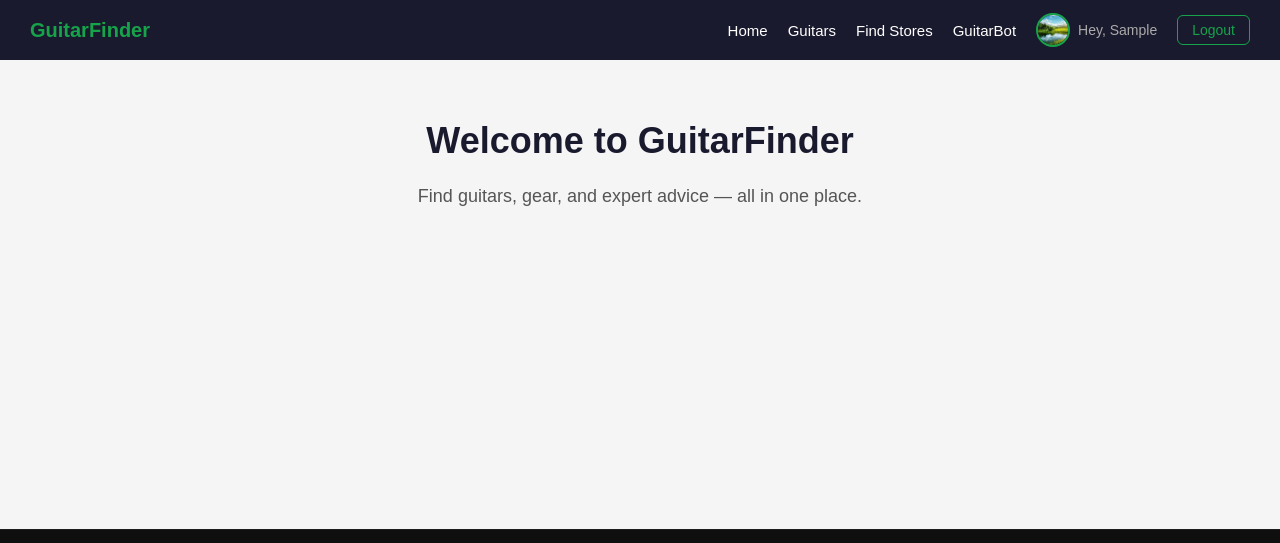
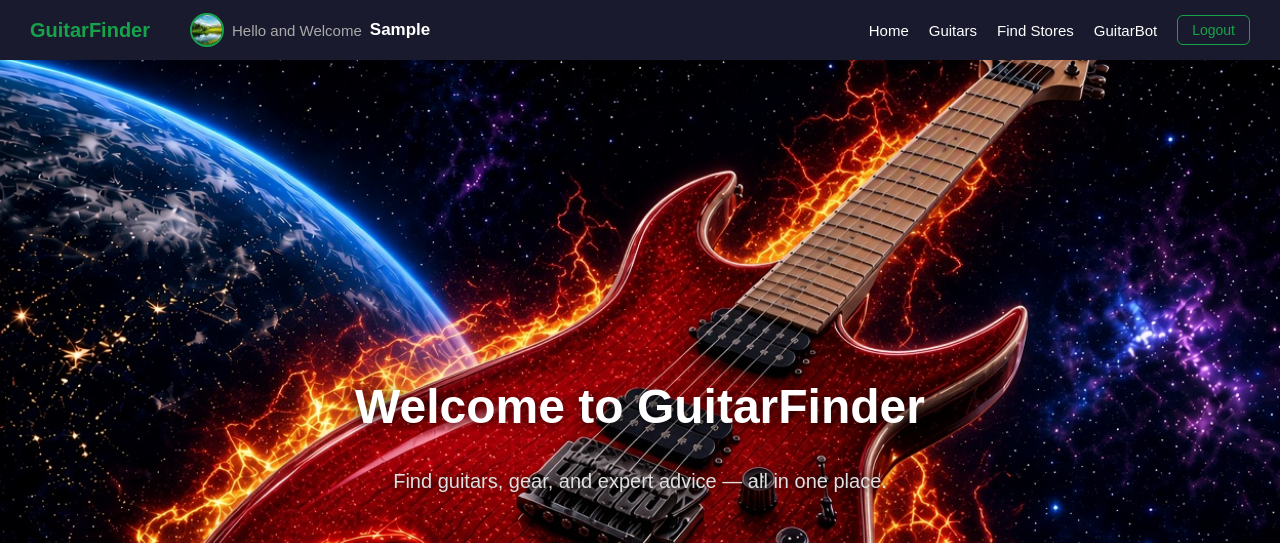
Before and after one commit to Neri-Lenchner/guitar-finder-ver-1, a React (Vite) app in the folder frontend/: page /home in a window 1280 px wide. Shown: the top 543 px of the page. Built offline with nearby package versions, Linux system fonts and the light colour scheme; no server answers; sample sign-in values are in the browser's storage.

Commit message:
before carausel

```diff
--- a/frontend/src/component/HomePage/HomePage.css
+++ b/frontend/src/component/HomePage/HomePage.css
@@ -1,16 +1,25 @@
 .home-page {
-    max-width: 900px;
-    margin: 60px auto;
+    min-height: calc(100vh - 60px);
+    background-size: cover;
+    background-position: center;
+    background-repeat: no-repeat;
+    display: flex;
+    flex-direction: column;
+    align-items: center;
+    justify-content: center;
     text-align: center;
     padding: 0 20px;
 }
 
 .home-page h1 {
-    font-size: 36px;
-    color: #1a1a2e;
+    font-size: 48px;
+    color: #ffffff;
+    text-shadow: 0 2px 12px rgba(0, 0, 0, 0.8);
+    margin-bottom: 16px;
 }
 
 .home-page p {
-    font-size: 18px;
-    color: #555;
+    font-size: 20px;
+    color: #e0e0e0;
+    text-shadow: 0 1px 8px rgba(0, 0, 0, 0.8);
 }
--- a/frontend/src/component/HomePage/HomePage.tsx
+++ b/frontend/src/component/HomePage/HomePage.tsx
@@ -1,9 +1,10 @@
 import { JSX } from 'react';
+import spaceGuitar from '../../assets/super-guitar-in-space.jpg';
 import './HomePage.css';
 
 function HomePage(): JSX.Element {
     return (
-        <div className="home-page">
+        <div className="home-page" style={{ backgroundImage: `url(${spaceGuitar})` }}>
             <h1>Welcome to GuitarFinder</h1>
             <p>Find guitars, gear, and expert advice — all in one place.</p>
         </div>
--- a/frontend/src/component/layout/header/Header.css
+++ b/frontend/src/component/layout/header/Header.css
@@ -36,9 +36,15 @@
     color: #16a34a;
 }
 
+.header-greeting {
+    font-size: 15px;
+    color: #aaa;
+}
+
 .header-username {
-    font-size: 14px;
-    color: #aaa;
+    font-size: 17px;
+    font-weight: bold;
+    color: #ffffff;
 }
 
 .header-logout-btn {
@@ -56,11 +62,18 @@
     color: white;
 }
 
+.header-left {
+    display: flex;
+    align-items: center;
+    gap: 16px;
+}
+
 .header-avatar-link {
     display: flex;
     align-items: center;
     gap: 8px;
     text-decoration: none !important;
+    margin-left: 24px;
 }
 
 .header-avatar-link:hover .header-username {
--- a/frontend/src/component/layout/header/Header.tsx
+++ b/frontend/src/component/layout/header/Header.tsx
@@ -16,24 +16,27 @@ function Header(): JSX.Element {
 
     return (
         <nav className="header">
-            <Link to="/home" className="header-logo">GuitarFinder</Link>
+            <div className="header-left">
+                <Link to="/home" className="header-logo">GuitarFinder</Link>
+                {user && (
+                    <Link to="/edit-profile" className="header-avatar-link">
+                        <img
+                            src={user.profileImage ? `${appConfig.apiAddress}/uploads/${user.profileImage}` : defaultAvatar}
+                            alt={user.firstName}
+                            className="header-avatar"
+                        />
+                        <span className="header-greeting">Hello and Welcome </span>
+                        <span className="header-username">{user.firstName}</span>
+                    </Link>
+                )}
+            </div>
             <div className="header-links">
                 <Link to="/home">Home</Link>
                 <Link to="/guitars">Guitars</Link>
                 <Link to="/search">Find Stores</Link>
                 {user && <Link to="/chatbot">GuitarBot</Link>}
                 {user ? (
-                    <>
-                        <Link to="/edit-profile" className="header-avatar-link">
-                            <img
-                                src={user.profileImage ? `${appConfig.apiAddress}/uploads/${user.profileImage}` : defaultAvatar}
-                                alt={user.firstName}
-                                className="header-avatar"
-                            />
-                            <span className="header-username">Hey, {user.firstName}</span>
-                        </Link>
-                        <button onClick={handleLogout} className="header-logout-btn">Logout</button>
-                    </>
+                    <button onClick={handleLogout} className="header-logout-btn">Logout</button>
                 ) : (
                     <>
                         <Link to="/login">Login</Link>
```
Also changed, not shown: frontend/src/assets/super-guitar-in-space.jpg (added).
